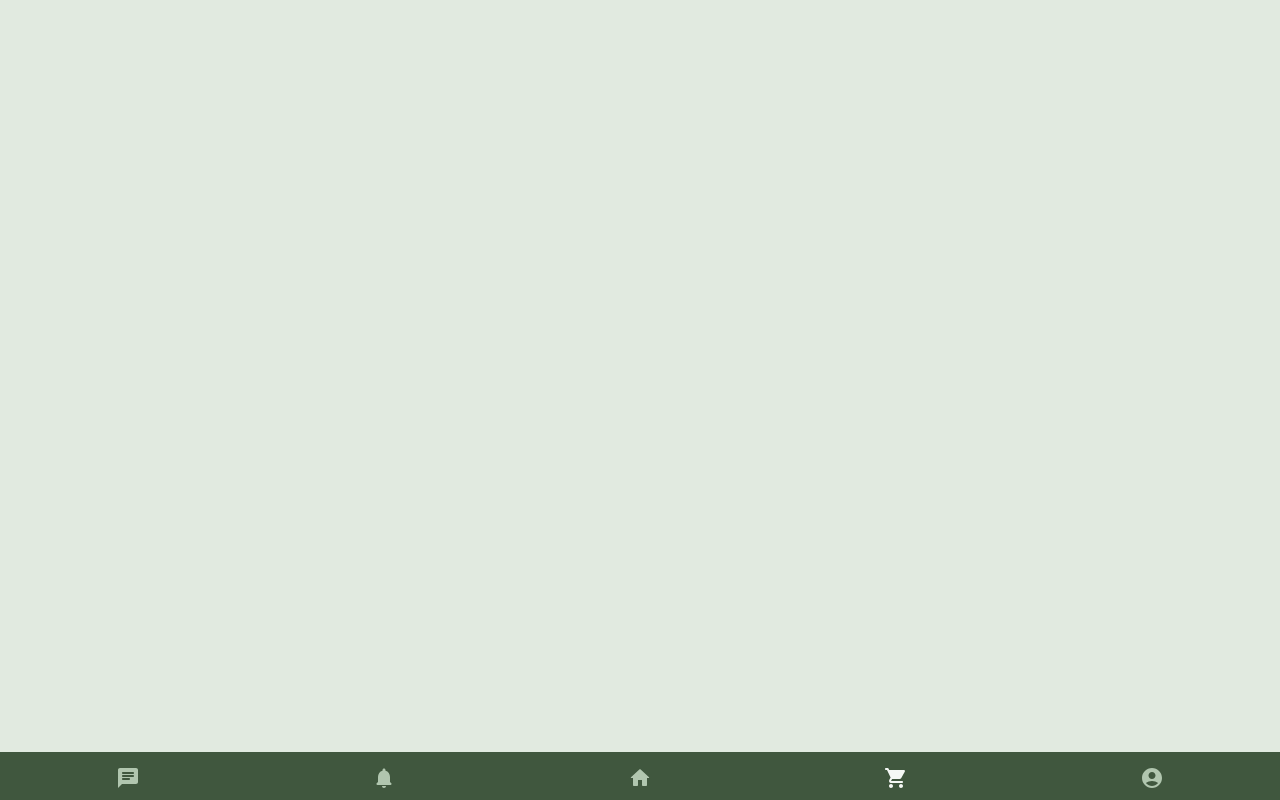
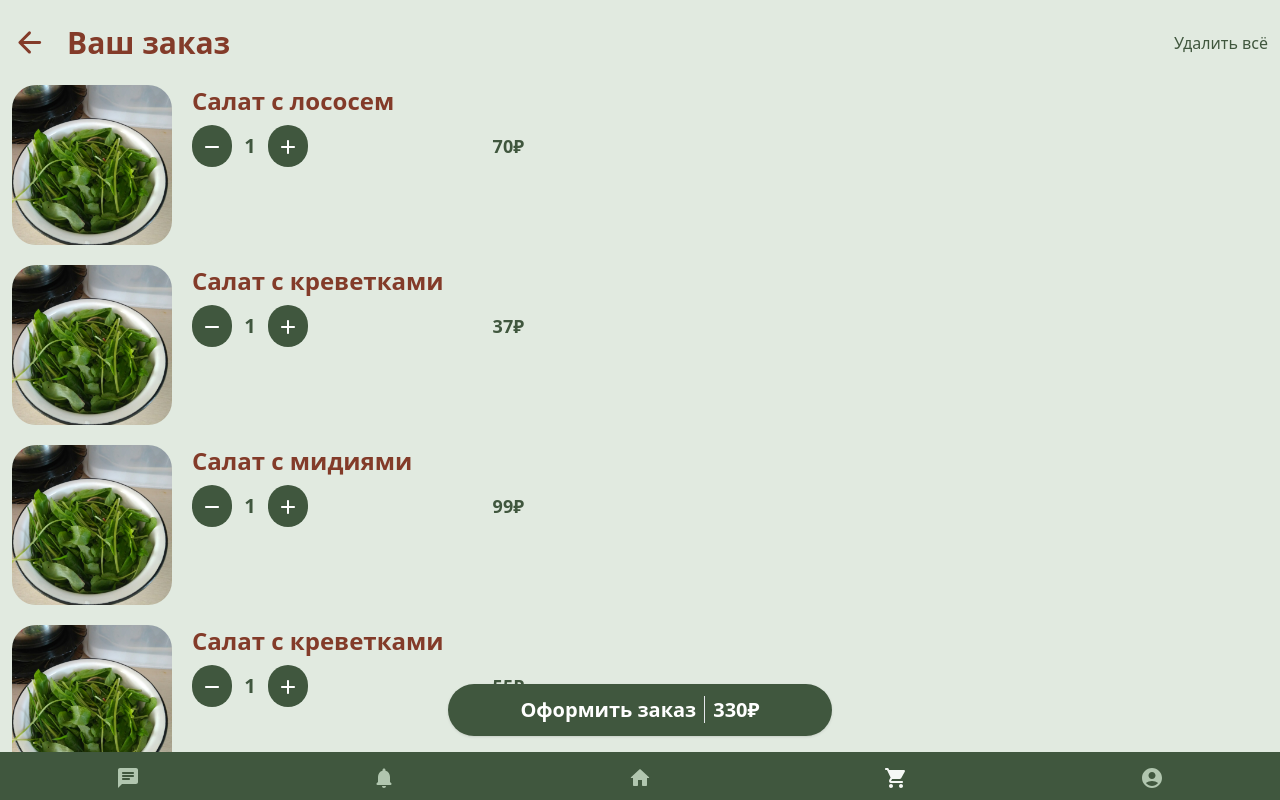
Before and after one commit to Kexogg/qrcafe, a React (Vite) app in the folder client/: page /customer/cart in a window 1280 px wide. Shown: the top 800 px of the page. Built offline with nearby package versions, Linux system fonts and the light colour scheme.

Commit message:
add customer cart page

```diff
--- a/client/src/pages/CustomerCart/CustomerCart.tsx
+++ b/client/src/pages/CustomerCart/CustomerCart.tsx
@@ -1,5 +1,72 @@
+import {AddRounded, ArrowBackRounded, RemoveRounded} from "@mui/icons-material";
+import {getDishTotal, getPlaceholderDish, IDish} from "../../types/IDish.ts";
+import {useState} from "react";
+
+
 export const CustomerCart = () => {
+    const dishes = [
+        getPlaceholderDish(),
+        getPlaceholderDish(),
+        getPlaceholderDish(),
+        getPlaceholderDish(),
+        getPlaceholderDish()
+    ]
+    const [cart, setCart] = useState<IDish[]>(dishes);
+    const totalCost = cart.reduce((acc, dish) => acc + getDishTotal(dish), 0);
     return (
-        <></>
+        <>
+            <section className={'px-3 container mx-auto'}>
+                <div className={'text-accent-800 flex gap-5 pb-5 items-center'}>
+                    <ArrowBackRounded fontSize={'large'}/>
+                    <h1>Ваш заказ</h1>
+                    <button className={'ml-auto text-primary-700'}>Удалить всё</button>
+                </div>
+                <ul className={'flex gap-5 flex-col'}>
+                    {cart.map((item) => (
+                        <li key={item.id} className={'flex gap-5 items-start max-w-lg'}>
+                            <img src={item.image} alt={item.name}
+                                 className={'w-40 h-40 shrink-0 rounded-3xl object-cover'}/>
+                            <div className={'flex flex-col gap-1 w-full'}>
+                                <h2 className={'text-accent-800 text-2xl'}>{item.name}</h2>
+                                <div className={'flex flex-col gap-1'}>
+                                    {
+                                        item.extras.filter((extra) => extra.applied).length > 0 &&
+                                        <>
+                                            <h3 className={'text-accent-800'}>Добавки</h3>
+                                            <p className={'flex flex-wrap gap-3'}>
+                                                {item.extras.map((extra, index) => (
+                                                    extra.applied &&
+                                                    <>{extra.name}{index !== item.extras.filter((extra) => extra.applied).length - 1 && ', '}</>
+                                                ))}
+                                            </p>
+                                        </>
+                                    }
+                                </div>
+                                <div className={'flex items-center justify-between mt-auto'}>
+                                    <div className={'flex items-center'}>
+                                        <button
+                                            className={`${item.count == 1 ? 'bg-primary-400' : 'bg-primary-700'} text-white p-2 rounded-full aspect-square`}>
+                                            <RemoveRounded/>
+                                        </button>
+                                        <span
+                                            className={'font-semibold text-xl text-primary-700 mx-3 w-3 text-center'}>{item.count ?? 1 /*TODO: remove later*/}</span>
+                                        <button
+                                            className={`${item.count == 20 ? 'bg-primary-400' : 'bg-primary-700'} text-white p-2 rounded-full aspect-square`}>
+                                            <AddRounded/>
+                                        </button>
+                                    </div>
+                                    <p className={'text-primary-700 text-lg font-semibold'}>{getDishTotal(item)}₽</p>
+                                </div>
+                            </div>
+                        </li>
+                    ))}
+                </ul>
+            </section>
+            <button
+                className={'sticky block justify-center bottom-16 rounded-full my-4 left-0 w-full max-w-sm mx-auto bg-primary-700 text-white text-xl font-bold shadow p-3 divide-solid divide-x'}>
+                <span className={'pr-2'}>Оформить заказ</span>
+                <span className={'pl-2'}>{totalCost}₽</span>
+            </button>
+        </>
     );
 };
```
